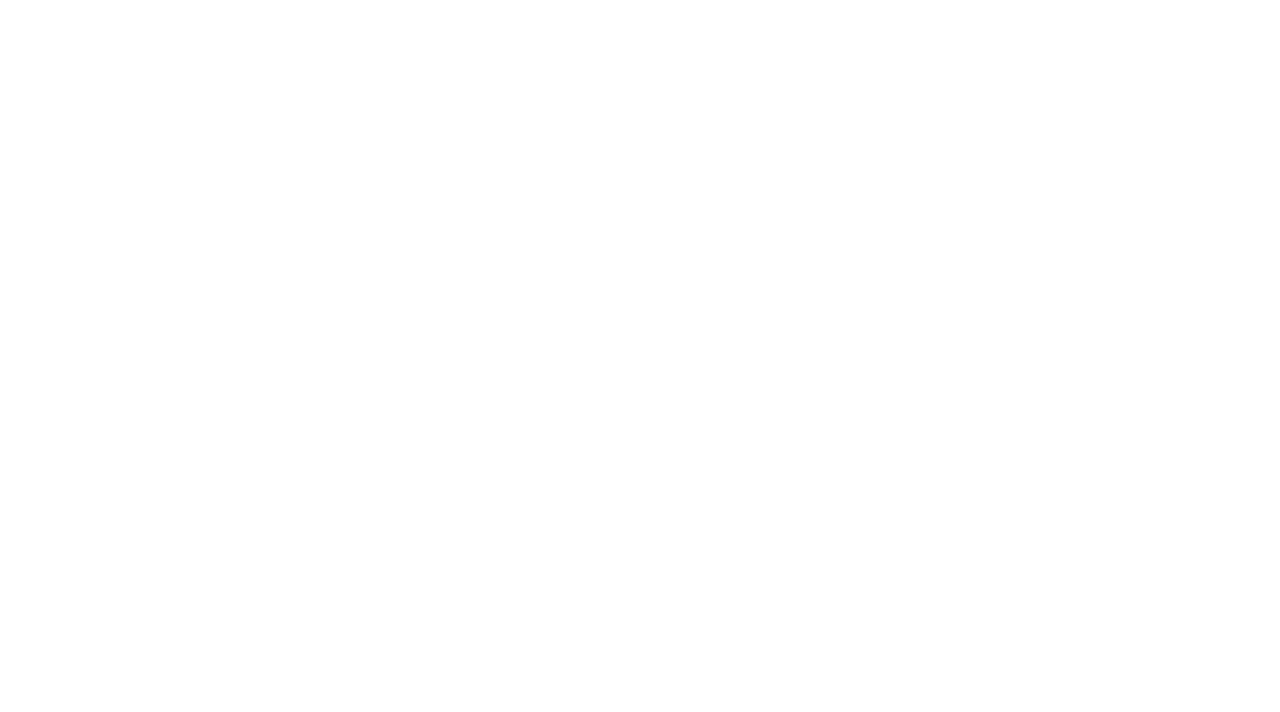
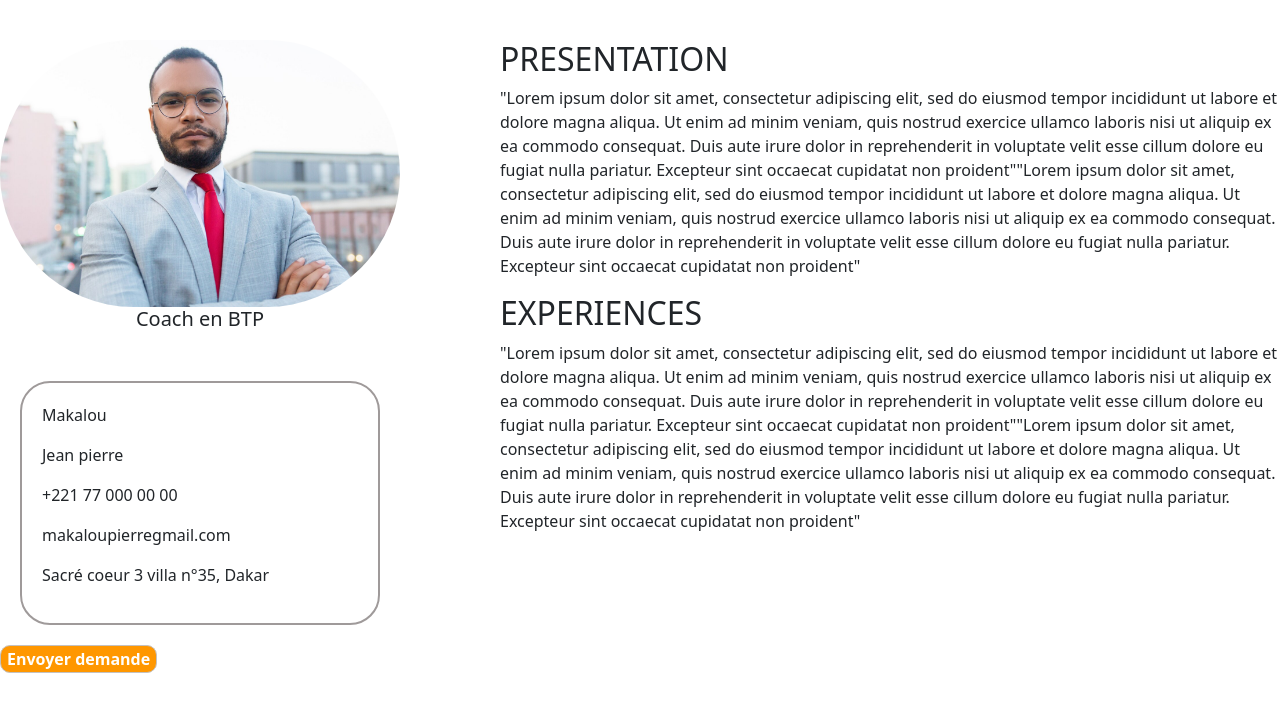
Before and after one commit to ndourmouhammad/kaay-entreprendreFront, an Angular app: page /demande/profilcoach in a window 1280 px wide. Before the commit this address led to /. Shown: the top 712 px of the page. Built offline with nearby package versions, Linux system fonts and the light colour scheme.

Commit message:
integration profil coach pas encore fini

```diff
--- a/src/app/app.routes.ts
+++ b/src/app/app.routes.ts
@@ -1,9 +1,11 @@
 import { Routes } from '@angular/router';
 import { HeaderCoachComponent } from './Composants/Coach/header-coach/header-coach.component';
 import { DashboardCoachComponent } from './Composants/Coach/dashboard-coach/dashboard-coach.component';
+import { DemandecoachComponent } from './entrepreneur/demandecoach/demandecoach.component';
 
 export const routes: Routes = [
     { path: '', redirectTo: 'visiteur', pathMatch: 'full' },
-    { path: 'dashboard-coach', component: DashboardCoachComponent}
+    { path: 'dashboard-coach', component: DashboardCoachComponent},
+    { path: 'demande/profilcoach', component: DemandecoachComponent }
 
 ];
--- /dev/null
+++ b/src/app/entrepreneur/demandecoach/demandecoach.component.css
@@ -0,0 +1,53 @@
+/*Page Profil Coach*/
+ body{
+  margin: auto;
+}
+
+.profil{
+  border: solid rgb(159, 154, 154) 2px;
+  width: 90%;
+  padding: 20px;
+  margin: 20px;
+  border-radius: 30px;
+  margin-top: 50px;
+
+}
+
+#h5{
+  text-align: center;
+}
+
+.profil1{
+  display: flex;
+  gap: 100px;
+  margin-top: 40px;
+}
+
+#envoyer{
+  border-radius: 10px;
+  background-color: #FF9700;
+  color: white;
+  font-weight: bold;
+  border: solid rgb(195, 193, 193) 1px;
+  font-size: 1em;
+
+}
+
+
+
+
+#image_pro{
+
+  width: 400px;
+  border-radius: 250px;
+}
+
+
+@media screen and (max-width: 340px)
+{
+ .profil1{
+
+  display: block;
+
+ }
+}
--- /dev/null
+++ b/src/app/entrepreneur/demandecoach/demandecoach.component.html
@@ -0,0 +1,60 @@
+
+<!DOCTYPE html>
+<html lang="en">
+<head>
+  <meta charset="UTF-8">
+  <meta name="viewport" content="width=device-width, initial-scale=1.0">
+  <title>Document</title>
+</head>
+<body>
+
+  <div class="profil1">
+    <div>
+    <div>
+      <img src="../assets/images/homme-affaires-afro-americain-serieux_74855-1215.jpg" alt="Homme d'affaire" id="image_pro">
+      <h5 id="h5">Coach en BTP</h5>
+    </div>
+
+    <div class="profil">
+      <div>
+        <i class="fa-regular fa-user" style="color: #FF9700;"></i>
+        <p>Makalou</p>
+      </div>
+      <div>
+        <i class="fa-regular fa-user" style="color: #FF9700;"></i>
+        <p>Jean pierre</p>
+
+      </div>
+      <div>
+        <i class="fa-solid fa-phone" style="color: #FF9700;"></i>
+        <p>+221 77 000 00 00</p>
+      </div>
+      <div>
+        <i class="fa-regular fa-envelope" style="color: #FF9700;"></i>
+        <p>makaloupierregmail.com</p>
+      </div>
+      <div>
+        <i class="fa-solid fa-location-dot" style="color: #FF9700;"></i>
+        <p>Sacré coeur 3 villa n°35, Dakar</p>
+      </div>
+      <i class="fa-brands fa-linkedin" ></i>
+      <i class="fa-brands fa-x-twitter"></i>
+      <i class="fa-brands fa-facebook"></i>
+    </div>
+    <button id="envoyer">Envoyer demande</button>
+    </div>
+    <div>
+    <div>
+      <h2>PRESENTATION</h2>
+      <P>"Lorem ipsum dolor sit amet, consectetur adipiscing elit, sed do eiusmod tempor incididunt ut labore et dolore magna aliqua. Ut enim ad minim veniam, quis nostrud exercice ullamco laboris nisi ut aliquip ex ea commodo consequat. Duis aute irure dolor in reprehenderit in voluptate velit esse cillum dolore eu fugiat nulla pariatur. Excepteur sint occaecat cupidatat non proident""Lorem ipsum dolor sit amet, consectetur adipiscing elit, sed do eiusmod tempor incididunt ut labore et dolore magna aliqua. Ut enim ad minim veniam, quis nostrud exercice ullamco laboris nisi ut aliquip ex ea commodo consequat. Duis aute irure dolor in reprehenderit in voluptate velit esse cillum dolore eu fugiat nulla pariatur. Excepteur sint occaecat cupidatat non proident"</P>
+    </div>
+
+    <div>
+      <h2>EXPERIENCES</h2>
+      <P>"Lorem ipsum dolor sit amet, consectetur adipiscing elit, sed do eiusmod tempor incididunt ut labore et dolore magna aliqua. Ut enim ad minim veniam, quis nostrud exercice ullamco laboris nisi ut aliquip ex ea commodo consequat. Duis aute irure dolor in reprehenderit in voluptate velit esse cillum dolore eu fugiat nulla pariatur. Excepteur sint occaecat cupidatat non proident""Lorem ipsum dolor sit amet, consectetur adipiscing elit, sed do eiusmod tempor incididunt ut labore et dolore magna aliqua. Ut enim ad minim veniam, quis nostrud exercice ullamco laboris nisi ut aliquip ex ea commodo consequat. Duis aute irure dolor in reprehenderit in voluptate velit esse cillum dolore eu fugiat nulla pariatur. Excepteur sint occaecat cupidatat non proident"</P>
+    </div>
+    </div>
+  </div>
+
+</body>
+</html>
```
Also changed, not shown: src/app/entrepreneur/demandecoach/demandecoach.component.ts (added, +12 -0 lines), src/assets/images/homme-affaires-afro-americain-serieux_74855-1215.jpg (added), 1 other file (tests, documents, lock files or other folders).
